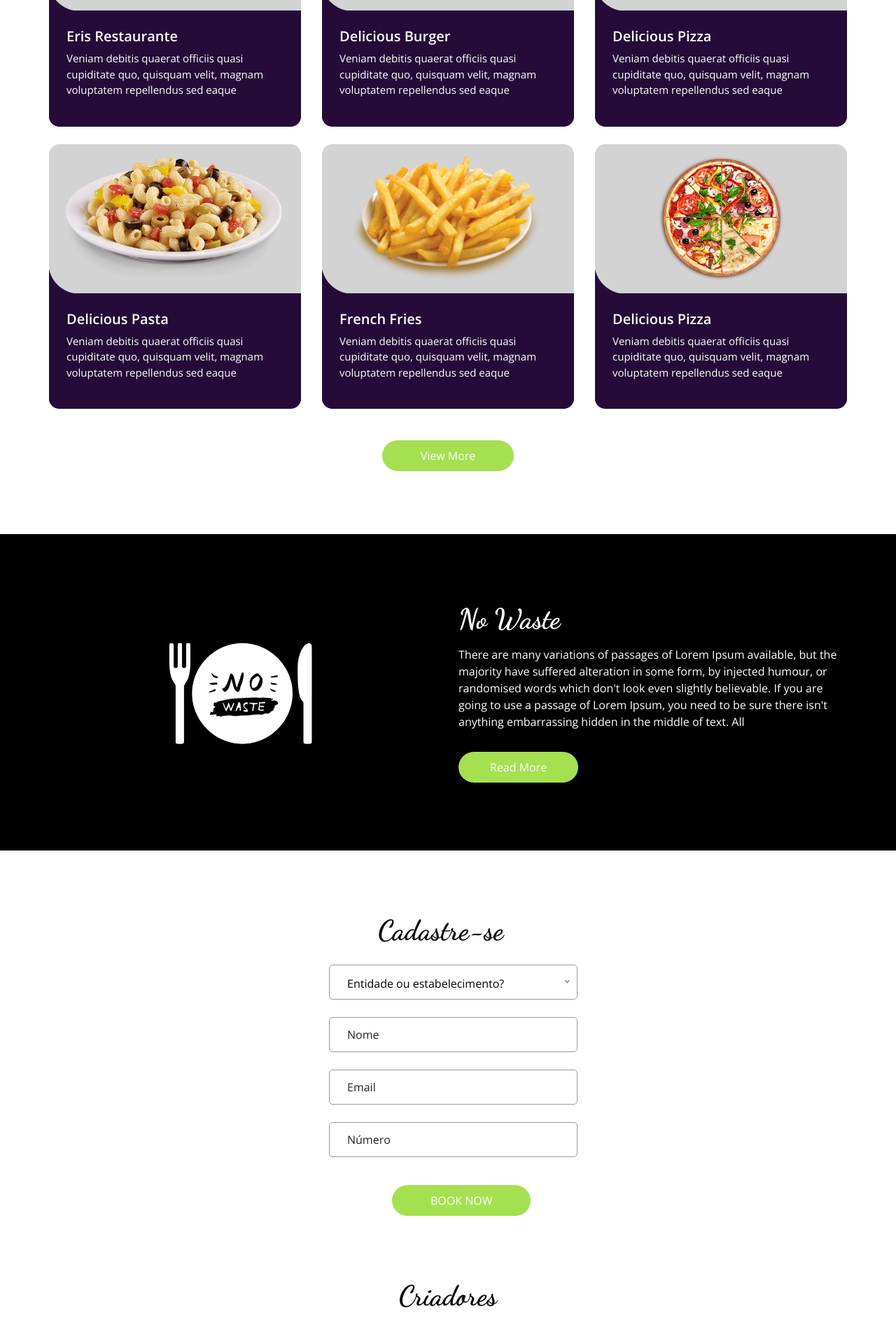
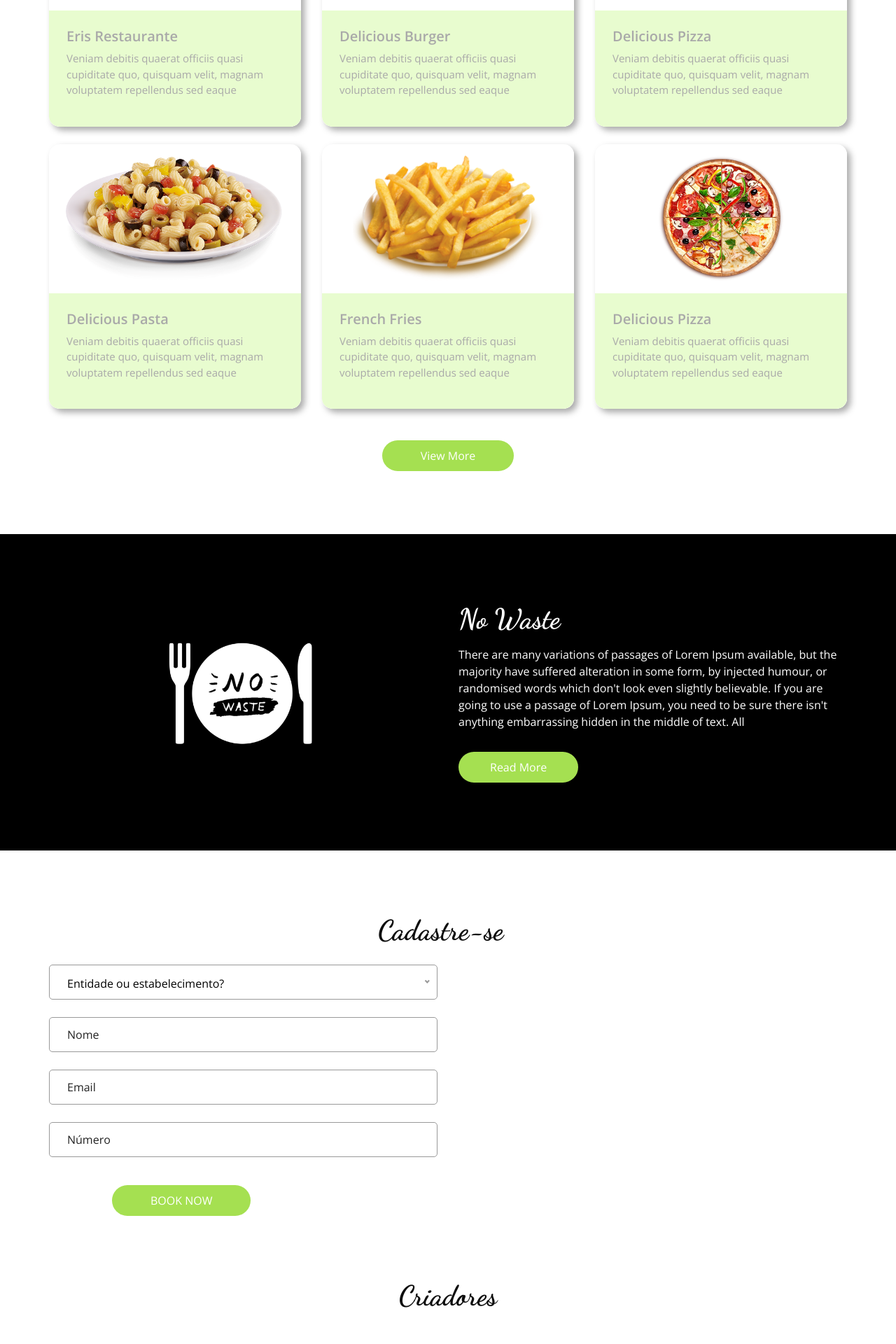
Before and after one commit to DaniloCampos0/noWaste, a PHP site: page / in a window 1280 px wide. Shown: the part 1569-3489 px from the top of the page at 70% size. Run offline with PHP 8.4, Linux system fonts and the light colour scheme; some libraries are stand-ins or nearby versions.

Commit message:
Atualizacao 1.0

```diff
--- a/css/style.css
+++ b/css/style.css
@@ -414,8 +414,9 @@ a:focus {
   margin-top: 45px;
   border-radius: 5px;
   padding: 20px 15px;
-  background-color: #4b0082;
+  background-color: white;
   color: #ffffff;
+  box-shadow: 10px 10px 8px #a9a9a9;
 }
 
 .offer_section .box .img-box {
@@ -442,12 +443,14 @@ a:focus {
   font-family: 'Dancing Script', cursive;
   font-size: 40px;
   margin: 0;
+  color: #000000;
 }
 
 .offer_section .box .detail-box h6 {
   font-family: 'Dancing Script', cursive;
   margin: 10px 0;
   font-size: 30px;
+  color: #000000;
 
 }
 
@@ -513,10 +516,11 @@ a:focus {
   margin-top: 25px;
   background-color: #ffffff;
   border-radius: 10px;
-  color: #ffffff;
+  color: #a9a9a9;
   border-radius: 15px;
   overflow: hidden;
-  background: linear-gradient(to bottom, #f1f2f3 25px, #260b39 25px);
+  background: linear-gradient(to bottom, #f1f2f3 25px, white 25px);
+  box-shadow: 5px 5px 10px #a9a9a9;
 }
 
 .food_section .box .img-box {
@@ -534,7 +538,7 @@ a:focus {
   border-radius: 0 0 0 45px;
   margin: -1px;
   padding: 25px;
-  background-color: #d3d3d3;
+  background-color: white;
 }
 
 .food_section .box .img-box img {
@@ -547,7 +551,7 @@ a:focus {
 
 .food_section .box .detail-box {
   padding: 25px;
-  background-color: #260b39;
+  background-color: #e8fccf;
 }
 
 .food_section .box .detail-box h5 {
@@ -671,9 +675,6 @@ a:focus {
   background-color: #a9a9a9;
 }
 
-.book_section {
-  position: relative;
-}
 
 .book_section .heading_container {
   margin-bottom: 25px;
--- a/index.html
+++ b/index.html
@@ -283,9 +283,9 @@
         <li class="active" data-filter="*">All</li>
         <li data-filter=".igreja">Instituições</li>
         <li data-filter=".pizza">Estabelecimentos</li>
-
-        <li data-filter=".macarrao">Pasta</li>
-        <li data-filter=".fritas">Fries</li>
+        <!--
+        <li data-filter=".pasta">Pasta</li>
+        <li data-filter=".fries">Fries</li>-->
       </ul>
 
       <div class="filters-content">
@@ -463,7 +463,7 @@
           Cadastre-se
         </h2>
       </div>
-      <div class="row" style="padding-left: 400px;">
+      <div class="row">
         <div class="col-md-6">
           <div class="form_container">
             <form action="">
```
